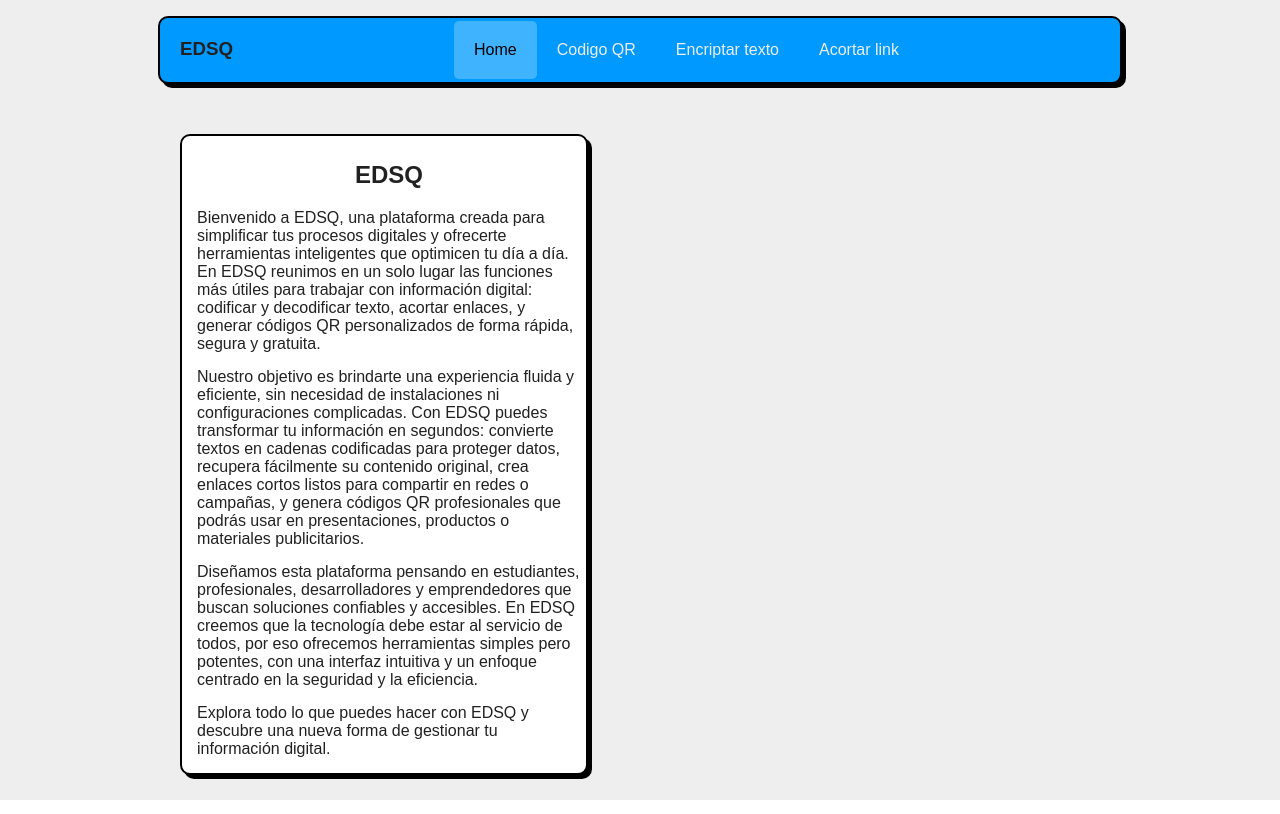
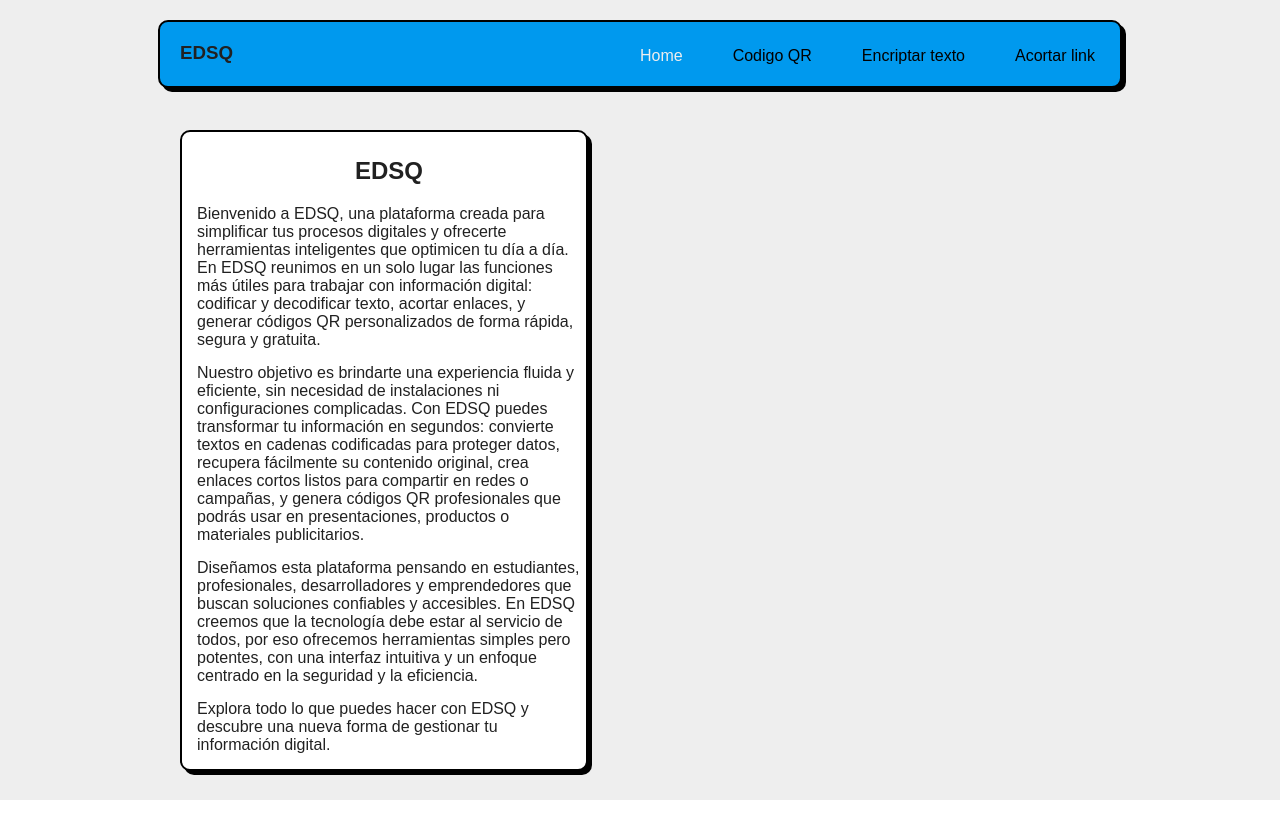
Before and after one commit to jhonatan-jaimes/front-crypt, a React (Vite) app: page / in a window 1280 px wide. Built offline with nearby package versions, Linux system fonts and the light colour scheme; no server answers.

Commit message:
cambios en las aginas

```diff
--- a/src/App.css
+++ b/src/App.css
@@ -1,6 +1,12 @@
 .containApp {
   width: 100%;
-  height: 98vh;
-  padding-top: 2vh;
+  height: 100vh;
+  align-items: center;
   background-color: #eee;
 }
+
+.conNav{
+  justify-items: center;
+  padding-top: 20px;
+  width: 100%;
+}
--- a/src/App.jsx
+++ b/src/App.jsx
@@ -19,7 +19,9 @@ function App() {
   const hideNav = /^\/[a-zA-Z0-9]{8}$/.test(location.pathname);
   return (
     <section className="containApp">
-      {!hideNav && <NavComponent tipo={tipo} />}
+      <div className="conNav">
+        {!hideNav && <NavComponent tipo={tipo} />}
+      </div>
       <Routes>
         <Route path="/:text" element={<LoadPage />} />
         <Route path="/" element={<HomePage />} />
--- a/src/assets/component/nav/Nav.module.css
+++ b/src/assets/component/nav/Nav.module.css
@@ -1,9 +1,9 @@
 .navContain {
   height: 8vh;
   width: 75%;
-  background-color: #09f;
+  background-color: #09e;
   display: flex;
-  margin: auto;
+  justify-content: space-between;
   border: 2px solid black;
   box-shadow: 4px 4px 0px black;
   border-radius: 10px;
@@ -11,31 +11,31 @@
 
 .navLinkCont {
   display: flex;
-  margin: auto;
 }
 
 .linkNav {
-  color: #eee;
+  margin: auto;
+  color: #000;
   cursor: pointer;
-  padding: 20px;
+  padding: 25px;
   text-decoration: none;
 }
 
 .linkNavSelect {
-  color: #000;
+  margin: auto;
+  color: #eee;
   cursor: pointer;
-  background-color: rgb(255, 255, 255, 25%);
   border-radius: 5px;
-  padding: 20px;
+  padding: 25px;
   text-decoration: none;
 }
 
 .linkNavSelect:hover {
-  color: #555;
+  color: #777;
 }
 
 .linkNav:hover {
-  color: #555;
+  color: #777;
 }
 
 .tituloNav {
--- a/src/assets/pages/crypto-page/Crypto.module.css
+++ b/src/assets/pages/crypto-page/Crypto.module.css
@@ -1,7 +1,6 @@
 .cryptoContain {
   margin-top: 10px;
   width: 60%;
-  height: calc(90vh - 14px);
+  height: calc(90vh - 15px);
   align-content: center;
-  background-color: #eee;
 }
--- a/src/assets/pages/home-page/Home.module.css
+++ b/src/assets/pages/home-page/Home.module.css
@@ -1,7 +1,7 @@
 .pageGeneral {
     margin-top: 10px;
     width: 60%;
-    height: 90vh;
+    height: calc(90vh - 15px);
     align-content: center;
 }
 
--- a/src/assets/pages/qr-page/QrPage.module.css
+++ b/src/assets/pages/qr-page/QrPage.module.css
@@ -1,6 +1,6 @@
 .pageGeneral {
     margin-top: 10px;
     width: 60%;
-    height: 90vh;
+    height: calc(90vh - 15px);
     align-content: center;
 }
--- a/src/assets/pages/short-page/ShortPage.module.css
+++ b/src/assets/pages/short-page/ShortPage.module.css
@@ -1,6 +1,6 @@
 .divGeneral {
     margin-top: 10px;
     width: 60%;
-    height: 90vh;
+    height: calc(90vh - 15px);
     align-content: center;
 }
```
Also changed, not shown: src/index.css (line endings or trailing spaces).
